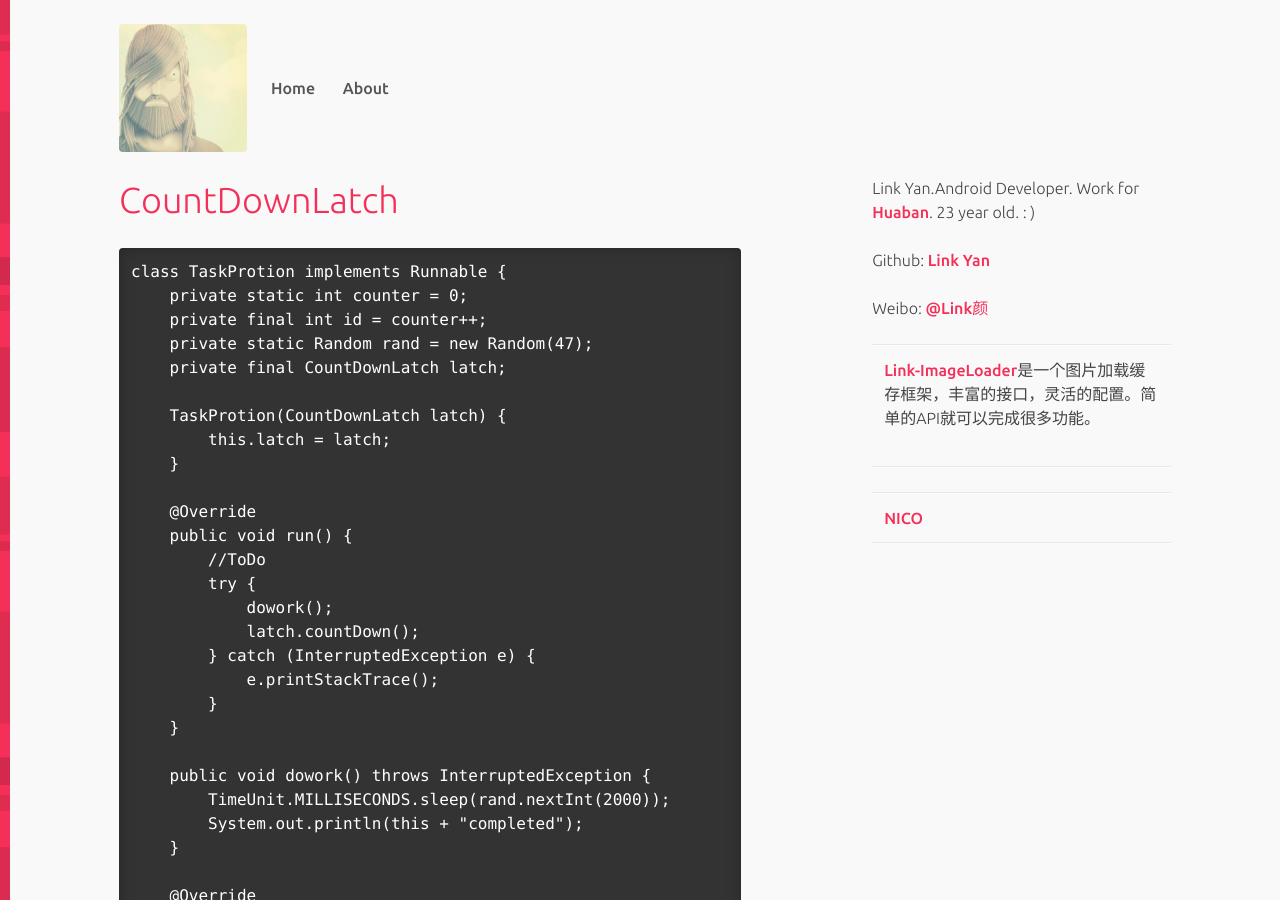
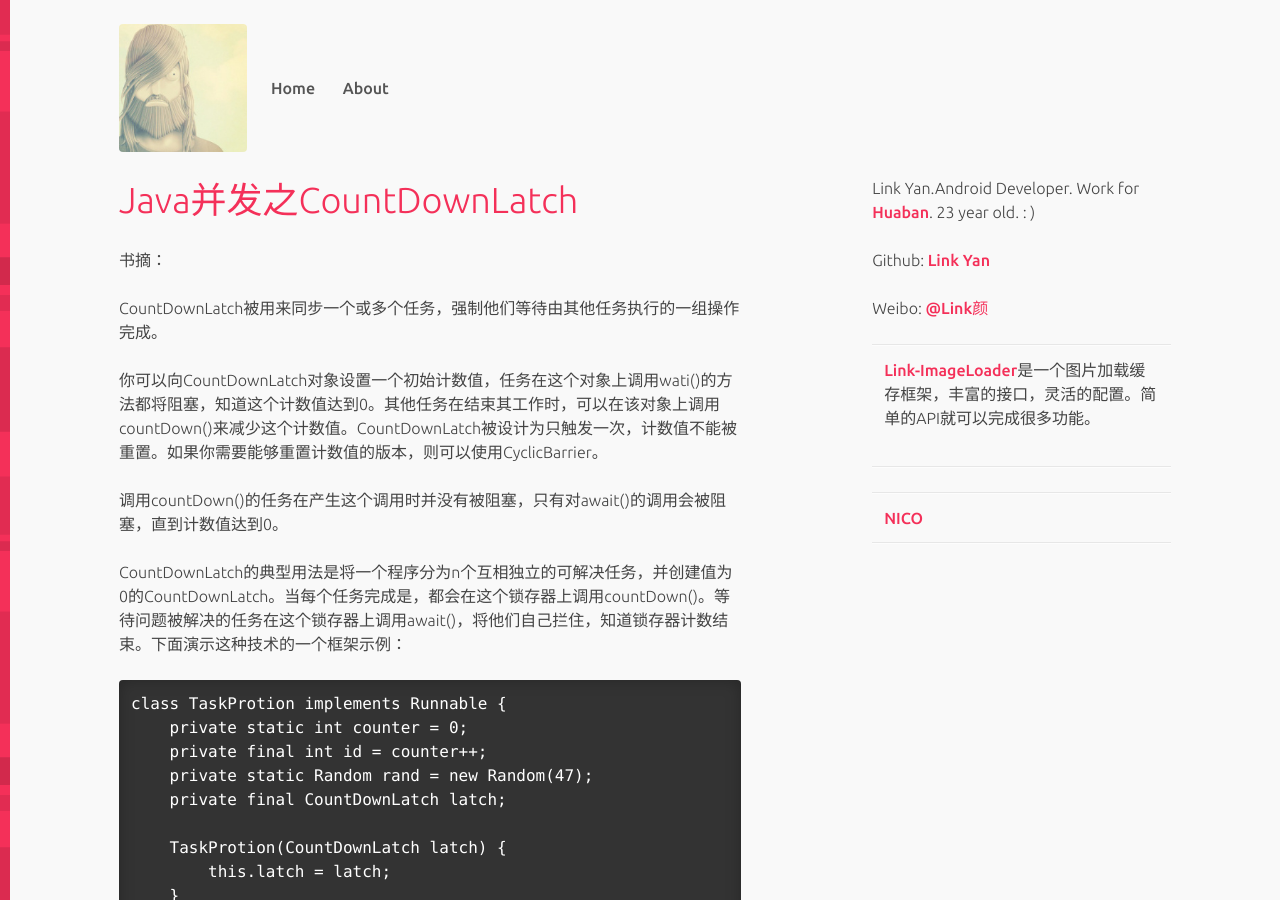
Before and after one commit to AllenYon/LinkYan.github.io, a Jekyll site: the page built from _posts/2013-05-14-countdownlatch.md, in a window 1280 px wide and 900 px high. Built offline with Jekyll 4.4.1, drawn with Linux system fonts in a browser that asks for light colours; Markdown is read by kramdown in place of the engine named in the settings; comment, search, counter and statistics services are not loaded; some of the changed text lies outside the part shown.

Commit message:
countdownLatch

````diff
--- a/_posts/2013-05-14-countdownlatch.md
+++ b/_posts/2013-05-14-countdownlatch.md
@@ -1,7 +1,16 @@
 ---
 layout: post
-title: CountDownLatch
+title: Java并发之CountDownLatch
 ---
+书摘：
+
+CountDownLatch被用来同步一个或多个任务，强制他们等待由其他任务执行的一组操作完成。
+
+你可以向CountDownLatch对象设置一个初始计数值，任务在这个对象上调用wati()的方法都将阻塞，知道这个计数值达到0。其他任务在结束其工作时，可以在该对象上调用countDown()来减少这个计数值。CountDownLatch被设计为只触发一次，计数值不能被重置。如果你需要能够重置计数值的版本，则可以使用CyclicBarrier。
+
+调用countDown()的任务在产生这个调用时并没有被阻塞，只有对await()的调用会被阻塞，直到计数值达到0。
+
+CountDownLatch的典型用法是将一个程序分为n个互相独立的可解决任务，并创建值为0的CountDownLatch。当每个任务完成是，都会在这个锁存器上调用countDown()。等待问题被解决的任务在这个锁存器上调用await()，将他们自己拦住，知道锁存器计数结束。下面演示这种技术的一个框架示例：
 
 
 ```
@@ -83,3 +92,5 @@ public class CountDownLatchDemo {
     }
 }
 ```
+
+TaskPortion将随即地休眠一段时间，以模拟这部分工作的完成，而WaitingTask表示系统中，必须等待的部分，它要等待到问题的初始部分完成为止。所有任务都使用了在main()中定义的同一个单一的CountDownLatch。
````
Also changed, not shown: _posts/2013-05-23-longjing.md (added, +19 -0 lines), 3 other files.
